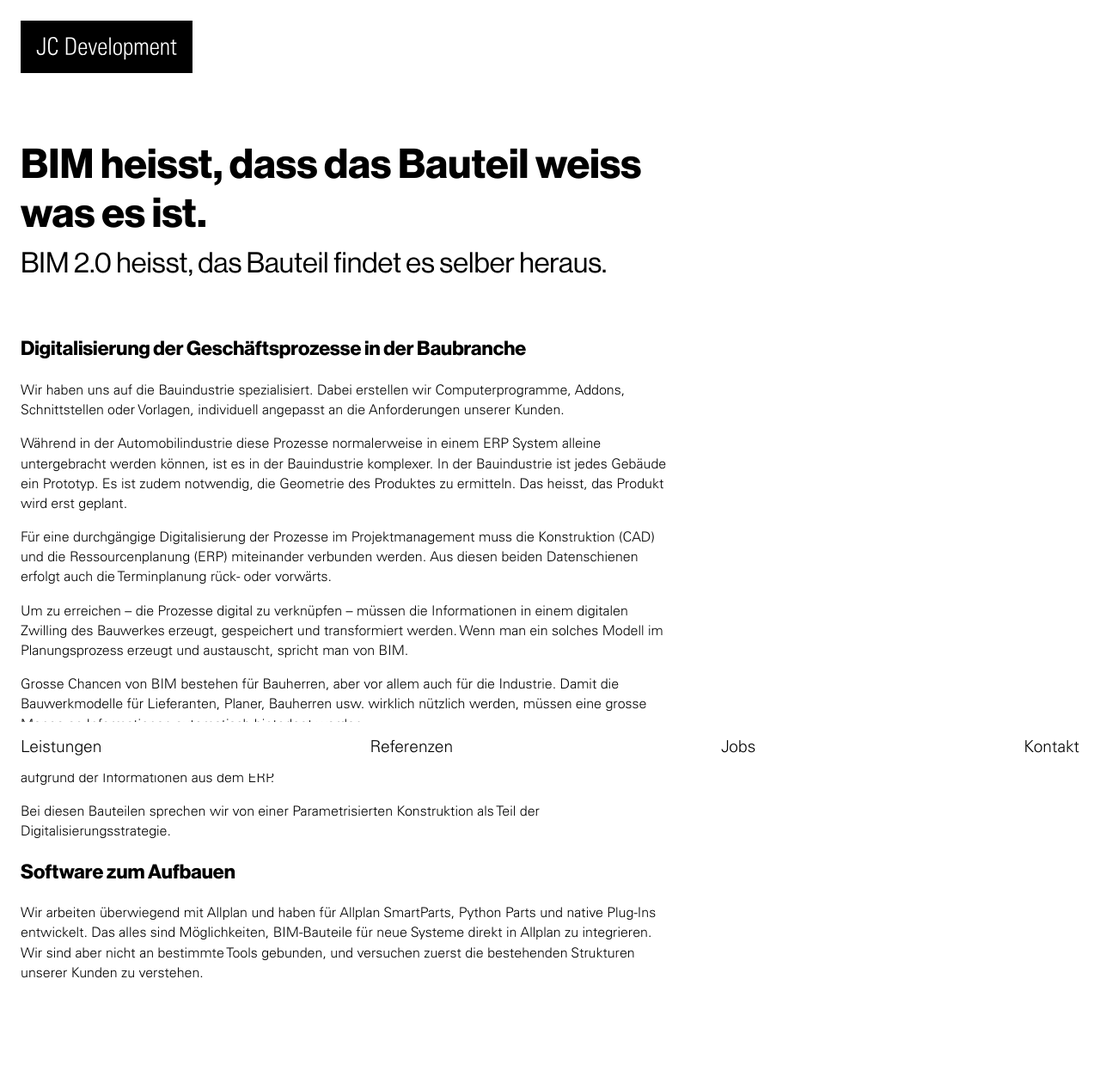
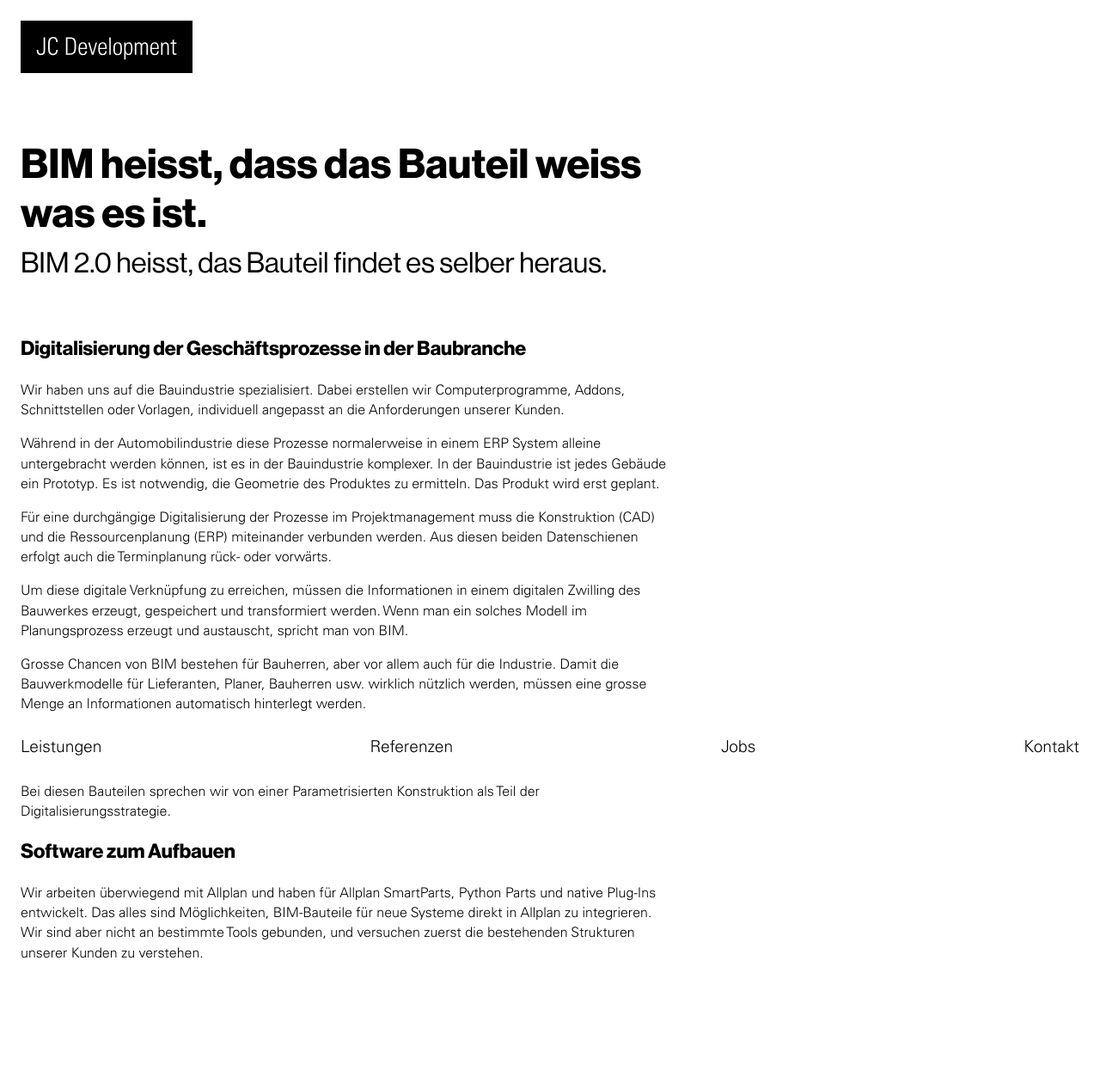
Before and after one commit to JC-Development-AG/jcd.swiss, a Jekyll site: the page built from services.md, in a window 1280 px wide. Shown: the whole page at 86% size. Built offline with Jekyll 4.4.1, drawn with Linux system fonts in a browser that asks for light colours; some web fonts are replaced; after the commit the page ends 1237 px from its top, so only the background shows below that.

Commit message:
Improve phrasing

```diff
--- a/services.md
+++ b/services.md
@@ -9,13 +9,13 @@
 Wir haben uns auf die Bauindustrie spezialisiert. Dabei erstellen wir Computerprogramme, Addons, Schnittstellen oder Vorlagen, individuell angepasst an die Anforderungen unserer Kunden.
 
 Während in der Automobilindustrie diese Prozesse normalerweise in einem ERP System alleine untergebracht werden können, ist es in der Bauindustrie komplexer.
-In der Bauindustrie ist jedes Gebäude ein Prototyp. Es ist zudem notwendig, die Geometrie des Produktes zu ermitteln.
-Das heisst, das Produkt wird erst geplant.
+In der Bauindustrie ist jedes Gebäude ein Prototyp. Es ist notwendig, die Geometrie des Produktes zu ermitteln.
+Das Produkt wird erst geplant.
 
 Für eine durchgängige Digitalisierung der Prozesse im Projektmanagement muss die Konstruktion (CAD) und die Ressourcenplanung (ERP) miteinander verbunden werden. Aus diesen beiden Datenschienen erfolgt auch die Terminplanung
 rück- oder vorwärts.
 
-Um zu erreichen – die Prozesse digital zu verknüpfen – müssen die Informationen in einem digitalen Zwilling des Bauwerkes erzeugt, gespeichert und transformiert werden.
+Um diese digitale Verknüpfung zu erreichen, müssen die Informationen in einem digitalen Zwilling des Bauwerkes erzeugt, gespeichert und transformiert werden.
 Wenn man ein solches Modell im Planungsprozess erzeugt und austauscht, spricht man von BIM.
 
 Grosse Chancen von BIM bestehen für Bauherren, aber vor allem auch für die Industrie. Damit die Bauwerkmodelle
```
